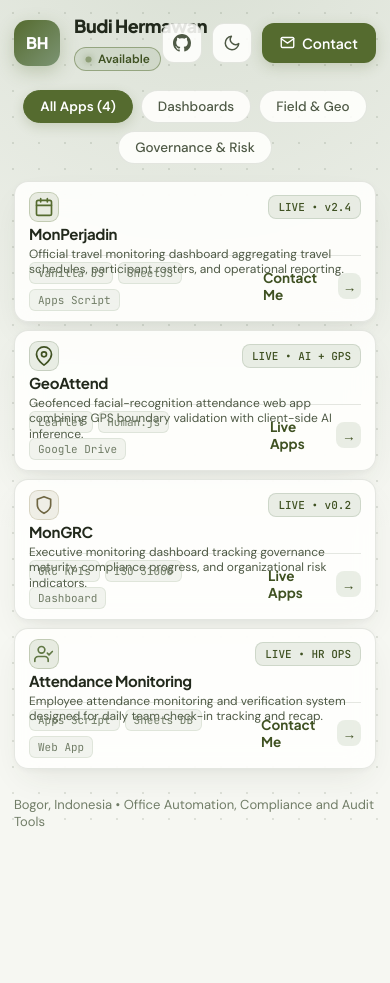
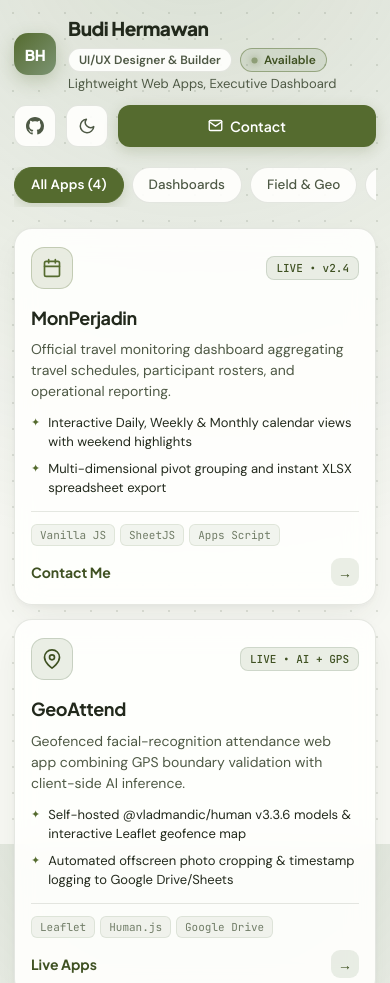
Before and after one commit to bh-builds/main, a plain HTML site: page index.html in a window 390 px wide. Shown: the top 983 px of the page. Before the commit the page ends 844 px from the top, so only its background shows below. Drawn offline with Linux system fonts and the light colour scheme.

Commit message:
Update index.html

```diff
--- a/index.html
+++ b/index.html
@@ -2,7 +2,7 @@
 <html lang="en">
 <head>
   <meta charset="UTF-8">
-  <meta name="viewport" content="width=device-width, initial-scale=1.0, maximum-scale=1.0, user-scalable=no">
+  <meta name="viewport" content="width=device-width, initial-scale=1.0">
   <title>bh-builds | UI/UX Designer &amp; Web App Builder</title>
   <link rel="icon" type="image/png" href="./favicon.png">
   <link rel="preconnect" href="https://fonts.googleapis.com">
@@ -12,7 +12,7 @@
     :root {
       /* Sage & Olive Editorial Palette (Light Theme Default) */
       --bg-base: #f6f7f2;
-      --bg-surface: rgba(255, 255, 253, 0.88);
+      --bg-surface: rgba(255, 255, 253, 0.90);
       --bg-surface-hover: #ffffff;
       --border-subtle: rgba(74, 87, 65, 0.14);
       --border-highlight: rgba(85, 107, 47, 0.48);
@@ -35,7 +35,7 @@
 
     body.dark-theme {
       --bg-base: #131711;
-      --bg-surface: rgba(26, 32, 23, 0.82);
+      --bg-surface: rgba(26, 32, 23, 0.84);
       --bg-surface-hover: rgba(34, 42, 30, 0.96);
       --border-subtle: rgba(163, 184, 149, 0.15);
       --border-highlight: rgba(143, 173, 127, 0.52);
@@ -62,14 +62,17 @@
     }
 
     html, body {
-      width: 100vw;
-      height: 100dvh;
-      overflow: hidden !important;
+      width: 100%;
+      min-height: 100dvh;
+      overflow-x: hidden !important;
+      overflow-y: auto !important;
       background-color: var(--bg-base);
       background-image: var(--glow-radial);
+      background-attachment: fixed;
       color: var(--text-primary);
       font-family: 'DM Sans', -apple-system, BlinkMacSystemFont, sans-serif;
       -webkit-font-smoothing: antialiased;
+      -webkit-tap-highlight-color: transparent;
       transition: background-color 0.28s ease, color 0.28s ease;
     }
 
@@ -84,15 +87,15 @@
       z-index: 0;
     }
 
-    /* Centered Single-Viewport Shell */
+    /* Centered Viewport Shell with Vertical Scroll Support */
     .viewport-shell {
       position: relative;
       z-index: 1;
       width: 100%;
-      height: 100dvh;
-      max-width: 1340px;
+      min-height: 100dvh;
+      max-width: 1380px;
       margin: 0 auto;
-      padding: clamp(18px, 3vh, 34px) clamp(18px, 3vw, 40px);
+      padding: clamp(18px, 3vh, 34px) clamp(16px, 2.5vw, 36px);
       display: flex;
       flex-direction: column;
       justify-content: space-between;
@@ -142,20 +145,20 @@
     .brand-info {
       display: flex;
       flex-direction: column;
-      gap: 2px;
+      gap: 3px;
       min-width: 0;
     }
 
     .brand-title-row {
       display: flex;
       align-items: center;
-      gap: 10px;
+      gap: 8px;
       flex-wrap: wrap;
     }
 
     .brand-name {
       font-family: 'Plus Jakarta Sans', sans-serif;
-      font-size: clamp(18px, 1.9vw, 22px);
+      font-size: clamp(18px, 2vw, 22px);
       font-weight: 800;
       letter-spacing: -0.025em;
       white-space: nowrap;
@@ -203,9 +206,7 @@
     .brand-tagline {
       font-size: 14px;
       color: var(--text-secondary);
-      white-space: nowrap;
-      overflow: hidden;
-      text-overflow: ellipsis;
+      line-height: 1.35;
     }
 
     .topbar-actions {
@@ -216,8 +217,8 @@
     }
 
     .icon-btn {
-      width: 40px;
-      height: 40px;
+      width: 42px;
+      height: 42px;
       border-radius: 12px;
       border: 1px solid var(--border-subtle);
       background: var(--bg-surface);
@@ -238,7 +239,7 @@
     }
 
     .cta-btn {
-      height: 40px;
+      height: 42px;
       padding: 0 18px;
       border-radius: 12px;
       border: none;
@@ -249,6 +250,7 @@
       font-weight: 600;
       display: inline-flex;
       align-items: center;
+      justify-content: center;
       gap: 7px;
       cursor: pointer;
       transition: all 0.22s ease;
@@ -268,6 +270,7 @@
 
     /* Filter Tabs Bar */
     .filter-bar {
+      width: 100%;
       display: flex;
       align-items: center;
       justify-content: center;
@@ -277,6 +280,7 @@
     }
 
     .filter-pill {
+      min-height: 36px;
       padding: 7px 16px;
       border-radius: 999px;
       border: 1px solid var(--border-subtle);
@@ -287,6 +291,7 @@
       font-weight: 500;
       cursor: pointer;
       transition: all 0.22s ease;
+      white-space: nowrap;
     }
 
     .filter-pill:hover {
@@ -306,14 +311,16 @@
       color: #131711;
     }
 
-    /* 4-Column Editorial Apps Showcase Grid */
+    /* Responsive Apps Showcase Grid:
+       - Desktop (> 1120px): 4 columns, 1 row
+       - Tablet (641px - 1120px): 2 columns, 2 rows
+       - Mobile (<= 640px): 1 column stacked */
     .apps-grid {
       width: 100%;
       flex: 1 1 auto;
-      min-height: 0;
       display: grid;
       grid-template-columns: repeat(4, minmax(0, 1fr));
-      grid-template-rows: minmax(0, 1fr);
+      grid-auto-rows: 1fr;
       gap: clamp(14px, 1.8vw, 22px);
       margin-top: clamp(2px, 0.6vh, 8px);
       margin-bottom: clamp(4px, 1vh, 12px);
@@ -326,12 +333,11 @@
       -webkit-backdrop-filter: blur(14px);
       border: 1px solid var(--border-subtle);
       border-radius: 22px;
-      padding: clamp(16px, 2.2vh, 24px) clamp(16px, 1.6vw, 22px);
+      padding: clamp(18px, 2.4vh, 24px) clamp(16px, 1.6vw, 22px);
       display: flex;
       flex-direction: column;
       justify-content: space-between;
-      min-height: 0;
-      overflow: hidden;
+      min-width: 0;
       text-decoration: none;
       color: inherit;
       cursor: pointer;
@@ -344,8 +350,8 @@
       content: '';
       position: absolute;
       top: 0;
-      left: 20px;
-      right: 20px;
+      left: 18px;
+      right: 18px;
       height: 3px;
       border-radius: 0 0 4px 4px;
       background: linear-gradient(90deg, var(--accent-olive), var(--accent-sage));
@@ -360,14 +366,18 @@
       box-shadow: var(--shadow-card-hover);
     }
 
+    .app-card:active {
+      transform: scale(0.99);
+    }
+
     .app-card:hover::before {
       opacity: 1;
     }
 
     .app-card.dimmed {
-      opacity: 0.26;
+      opacity: 0.28;
       pointer-events: none;
-      transform: scale(0.98);
+      transform: scale(0.985);
     }
 
     .card-header {
@@ -432,9 +442,8 @@
     }
 
     .card-body {
-      margin: auto 0;
-      padding: 10px 0;
-      min-height: 0;
+      margin: 14px 0 auto;
+      padding: 4px 0 14px;
       display: flex;
       flex-direction: column;
       justify-content: flex-start;
@@ -453,7 +462,7 @@
     p.app-desc {
       font-size: clamp(13.5px, 1.05vw, 14.5px);
       color: var(--text-secondary);
-      line-height: 1.52;
+      line-height: 1.54;
       white-space: normal;
       overflow-wrap: break-word;
       display: block;
@@ -463,14 +472,14 @@
       list-style: none;
       display: flex;
       flex-direction: column;
-      gap: 7px;
+      gap: 8px;
       margin-top: 2px;
     }
 
     .app-desc-list li {
       font-size: clamp(12.5px, 0.98vw, 13.5px);
       color: var(--text-primary);
-      line-height: 1.42;
+      line-height: 1.44;
       display: flex;
       align-items: flex-start;
       gap: 8px;
@@ -488,7 +497,7 @@
       display: flex;
       flex-direction: column;
       align-items: flex-start;
-      gap: 10px;
+      gap: 12px;
       padding-top: 12px;
       border-top: 1px solid var(--border-subtle);
       flex-shrink: 0;
@@ -518,7 +527,7 @@
       align-items: center;
       justify-content: space-between;
       font-family: 'Plus Jakarta Sans', sans-serif;
-      font-size: 13.5px;
+      font-size: 14px;
       font-weight: 700;
       color: var(--accent-olive-deep);
       transition: color 0.2s ease;
@@ -528,9 +537,9 @@
       display: inline-flex;
       align-items: center;
       justify-content: center;
-      width: 26px;
-      height: 26px;
-      border-radius: 8px;
+      width: 28px;
+      height: 28px;
+      border-radius: 9px;
       background: var(--accent-sage-soft);
       transition: transform 0.22s ease, background-color 0.22s ease, color 0.22s ease;
     }
@@ -551,10 +560,11 @@
       display: flex;
       align-items: center;
       justify-content: space-between;
+      gap: 12px;
       font-size: 13px;
       color: var(--text-muted);
       flex-shrink: 0;
-      padding-top: clamp(4px, 0.8vh, 10px);
+      padding-top: clamp(6px, 1vh, 12px);
     }
 
     .stack-summary {
@@ -573,6 +583,7 @@
       justify-content: center;
       padding: 16px;
       z-index: 50;
+      overflow-y: auto;
     }
 
     .modal-backdrop.open {
@@ -591,17 +602,19 @@
       background: var(--bg-base);
       border: 1px solid var(--border-highlight);
       border-radius: 22px;
-      padding: 26px;
+      padding: 24px;
       box-shadow: 0 24px 54px rgba(34, 41, 28, 0.25);
       display: flex;
       flex-direction: column;
       gap: 16px;
+      margin: auto;
     }
 
     .modal-top {
       display: flex;
       align-items: center;
       justify-content: space-between;
+      gap: 12px;
     }
 
     .modal-title {
@@ -612,8 +625,8 @@
     }
 
     .modal-close {
-      width: 34px;
-      height: 34px;
+      width: 36px;
+      height: 36px;
       border-radius: 10px;
       border: 1px solid var(--border-subtle);
       background: var(--bg-surface);
@@ -622,6 +635,7 @@
       display: flex;
       align-items: center;
       justify-content: center;
+      flex-shrink: 0;
     }
 
     .modal-close:hover {
@@ -650,14 +664,16 @@
       font-size: 13.5px;
       color: var(--text-primary);
       display: flex;
-      align-items: center;
+      align-items: flex-start;
       gap: 9px;
+      line-height: 1.4;
     }
 
     .modal-features li::before {
       content: '✦';
       color: var(--accent-olive);
       font-weight: 700;
+      flex-shrink: 0;
     }
 
     .modal-actions {
@@ -666,10 +682,11 @@
       justify-content: flex-end;
       gap: 10px;
       margin-top: 4px;
+      flex-wrap: wrap;
     }
 
     .btn-secondary {
-      height: 40px;
+      height: 42px;
       padding: 0 16px;
       border-radius: 12px;
       border: 1px solid var(--border-subtle);
@@ -681,6 +698,7 @@
       text-decoration: none;
       display: inline-flex;
       align-items: center;
+      justify-content: center;
       gap: 6px;
       cursor: pointer;
     }
@@ -689,79 +707,136 @@
       border-color: var(--border-highlight);
     }
 
-    /* Responsive Adjustments for Tablet & Mobile (Zero-Scroll Preserved) */
+    /* =========================================================
+       TABLET BREAKPOINT (641px - 1120px) -> 2x2 Balanced Grid
+       ========================================================= */
     @media (max-width: 1120px) {
       .apps-grid {
         grid-template-columns: repeat(2, minmax(0, 1fr));
-        grid-template-rows: repeat(2, minmax(0, 1fr));
+        grid-auto-rows: 1fr;
+        gap: 16px;
       }
-      .card-footer {
-        flex-direction: row;
-        align-items: center;
-      }
-      .launch-hint {
-        width: auto;
+
+      .bottombar {
+        flex-direction: column;
+        text-align: center;
         gap: 6px;
       }
     }
 
-    @media (max-width: 720px) {
-      .brand-tagline, .role-badge, .stack-summary {
-        display: none;
+    /* =========================================================
+       MOBILE BREAKPOINT (<= 640px) -> Single Column & Touch-Friendly
+       ========================================================= */
+    @media (max-width: 640px) {
+      .viewport-shell {
+        padding: 16px 14px 24px;
+        gap: 16px;
+        justify-content: flex-start;
       }
 
-      .viewport-shell {
-        padding: 14px;
+      .topbar {
+        flex-wrap: wrap;
         gap: 12px;
+        padding-bottom: 4px;
+      }
+
+      .brand-group {
+        width: 100%;
+        gap: 12px;
+      }
+
+      .brand-avatar {
+        width: 42px;
+        height: 42px;
+        font-size: 15px;
+      }
+
+      .brand-name {
+        font-size: 19px;
+      }
+
+      .brand-tagline {
+        font-size: 13px;
+      }
+
+      .topbar-actions {
+        width: 100%;
+        justify-content: flex-end;
+      }
+
+      .topbar-actions .cta-btn {
+        flex: 1;
+      }
+
+      .filter-bar {
+        justify-content: flex-start;
+        flex-wrap: nowrap;
+        overflow-x: auto;
+        padding-bottom: 4px;
+        -webkit-overflow-scrolling: touch;
+        scrollbar-width: none;
+      }
+
+      .filter-bar::-webkit-scrollbar {
+        display: none;
       }
 
       .apps-grid {
         grid-template-columns: 1fr;
-        grid-template-rows: repeat(4, minmax(0, 1fr));
-        gap: 8px;
+        grid-auto-rows: auto;
+        gap: 14px;
       }
 
       .app-card {
-        padding: 10px 14px;
-        border-radius: 14px;
+        padding: 18px 16px;
+        border-radius: 18px;
       }
 
-      .app-icon-box {
-        width: 30px;
-        height: 30px;
-        border-radius: 9px;
-      }
-
-      .card-body {
-        padding: 3px 0;
-        gap: 3px;
+      .app-card.dimmed {
+        display: none;
       }
 
       .app-title {
-        font-size: 15px;
+        font-size: 18px;
       }
 
       p.app-desc {
-        font-size: 12px;
-        line-height: 1.32;
+        font-size: 14px;
+        line-height: 1.5;
       }
 
-      .app-desc-list {
-        display: none;
+      .app-desc-list li {
+        font-size: 13px;
+        line-height: 1.45;
       }
 
-      .card-footer {
-        padding-top: 6px;
+      .bottombar {
+        flex-direction: column;
+        align-items: center;
+        text-align: center;
+        font-size: 12.5px;
+        gap: 6px;
+        padding-top: 8px;
       }
-    }
 
-    @media (max-height: 700px) {
-      .filter-bar, .app-desc-list {
-        display: none;
+      .stack-summary {
+        font-size: 11px;
+        line-height: 1.4;
       }
-      p.app-desc {
-        font-size: 12.5px;
-        line-height: 1.35;
+
+      .modal-card {
+        padding: 20px 18px;
+        border-radius: 18px;
+      }
+
+      .modal-actions {
+        flex-direction: column-reverse;
+        width: 100%;
+      }
+
+      .modal-actions .btn-secondary,
+      .modal-actions .cta-btn {
+        width: 100%;
       }
     }
   </style>
@@ -811,7 +886,7 @@
       <button type="button" class="filter-pill" data-filter="governance">Governance &amp; Risk</button>
     </nav>
 
-    <!-- 4-Column Apps Showcase Grid -->
+    <!-- Responsive Apps Showcase Grid (4-col desktop, 2-col tablet, 1-col mobile) -->
     <section class="apps-grid" aria-label="Featured Web Applications">
       <!-- App 1: MonPerjadin (Links to Contact Me) -->
       <article class="app-card contact-trigger" data-category="dashboard" role="button" tabindex="0">
```
